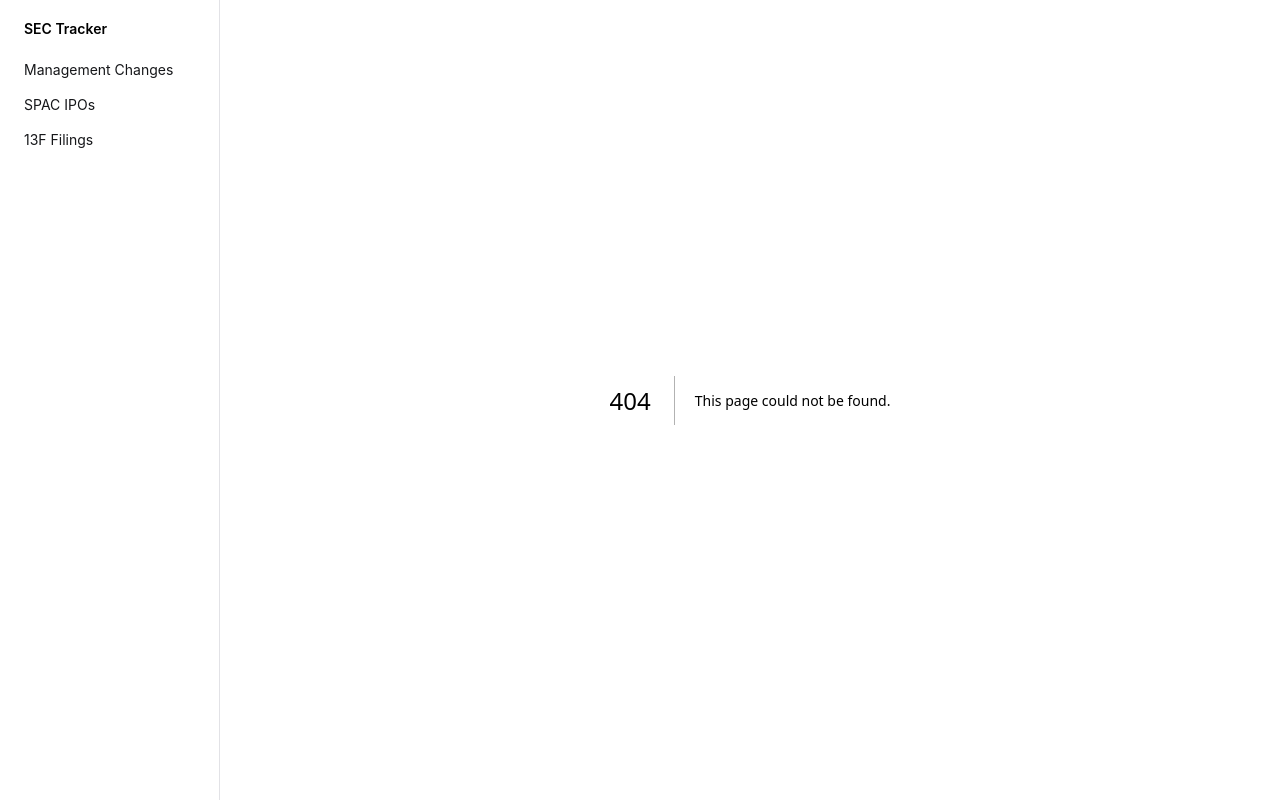
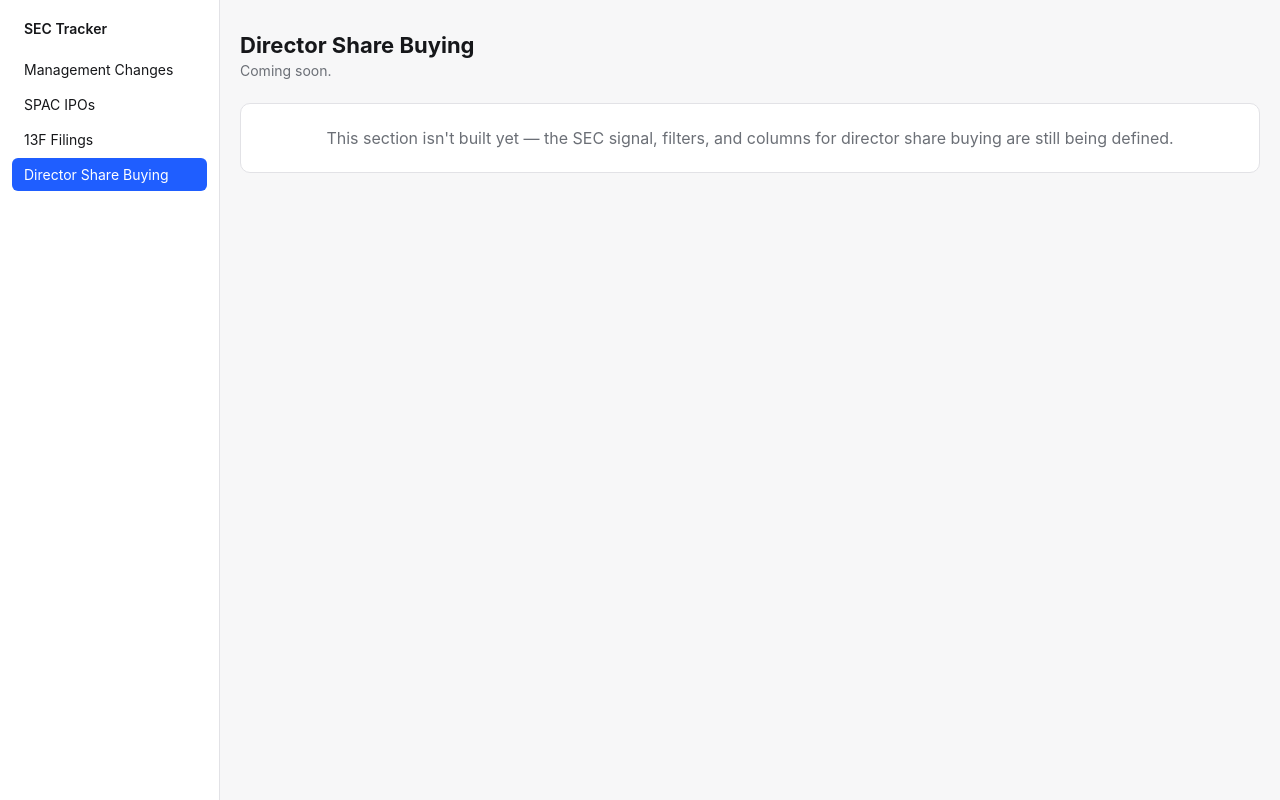
Before and after one commit to arcourtenay/market-data-tracker, a Next.js app in the folder frontend/: page /director-share-buying in a window 1280 px wide. Before the commit this address had no page. Built offline with nearby package versions, Linux system fonts and the light colour scheme.

Commit message:
Default Management Changes to 6-month window; add Director Share Buying placeholder tab

```diff
--- a/frontend/app/Sidebar.tsx
+++ b/frontend/app/Sidebar.tsx
@@ -7,6 +7,7 @@ const NAV_ITEMS = [
   { href: "/", label: "Management Changes" },
   { href: "/spac-ipos", label: "SPAC IPOs" },
   { href: "/13f-filings", label: "13F Filings" },
+  { href: "/director-share-buying", label: "Director Share Buying" },
 ];
 
 export default function Sidebar() {
--- /dev/null
+++ b/frontend/app/director-share-buying/page.tsx
@@ -0,0 +1,12 @@
+export default function DirectorShareBuyingPage() {
+  return (
+    <main>
+      <h1>Director Share Buying</h1>
+      <p className="subtitle">Coming soon.</p>
+      <div className="empty">
+        This section isn&apos;t built yet — the SEC signal, filters, and columns for director share buying are
+        still being defined.
+      </div>
+    </main>
+  );
+}
--- a/frontend/app/page.tsx
+++ b/frontend/app/page.tsx
@@ -24,7 +24,7 @@ type ManagementChangeEvent = {
   company: Company;
 };
 
-const DEFAULT_FILED_FROM_PERIOD = { days: 7 } as const;
+const DEFAULT_FILED_FROM_PERIOD = { months: 6 } as const;
 const DEFAULT_MIN_MARKET_CAP_MILLIONS = "5000";
 
 export default function Home() {
```
